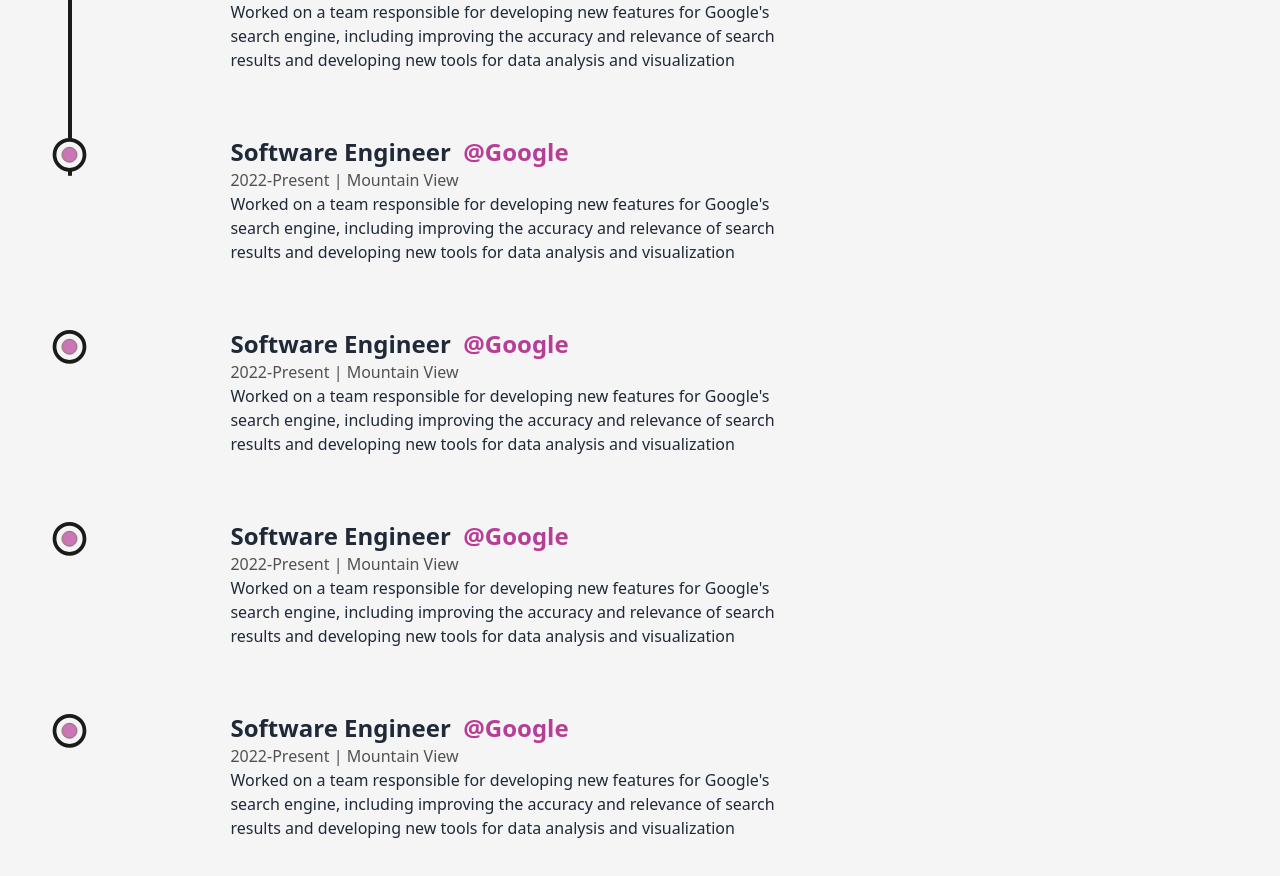
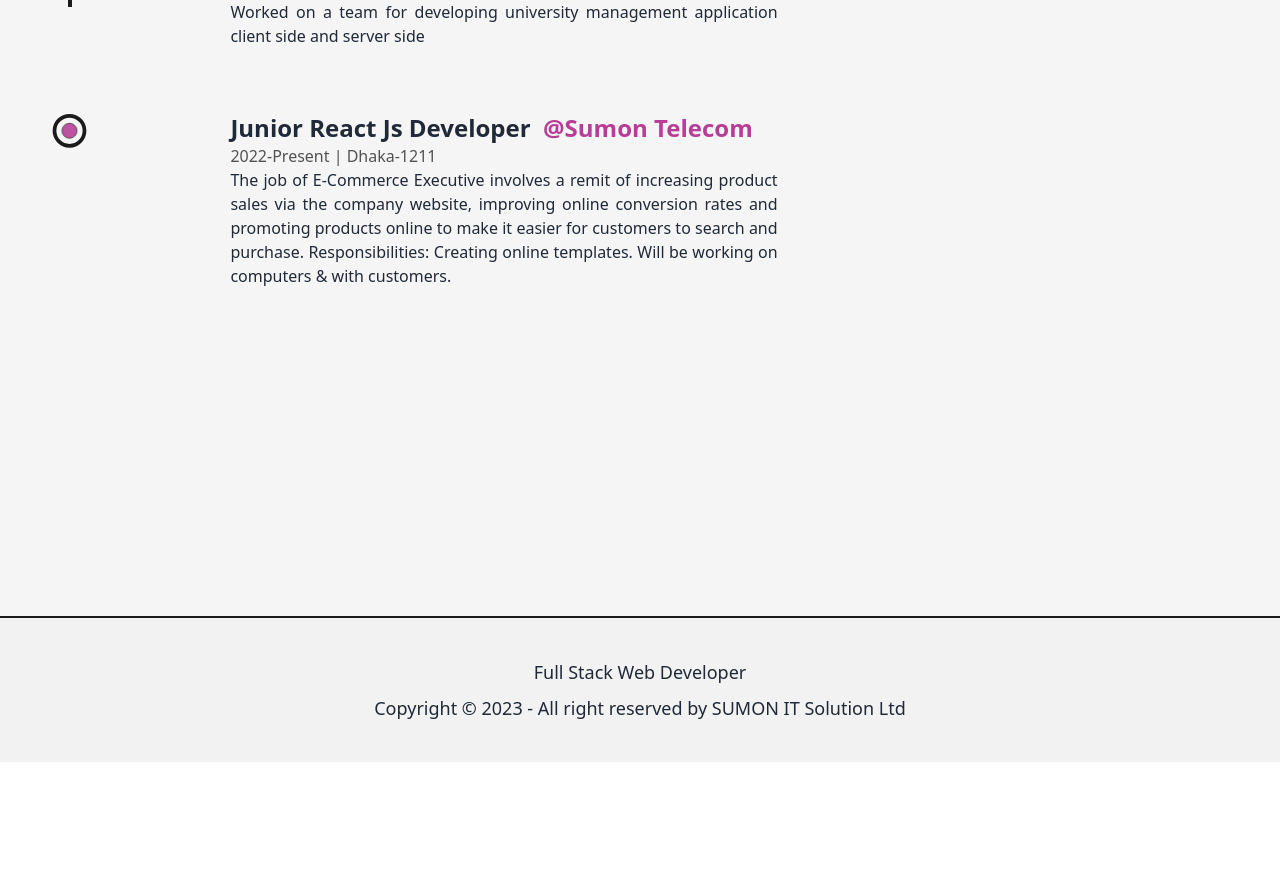
Before and after one commit to sumonhasan55/sumon_hasan_portfolio-nextjs, a Next.js app: page /about in a window 1280 px wide. Shown: the part 3534-4410 px from the top of the page. After the commit the page ends 4296 px from the top, so only its background shows below. Built offline with nearby package versions, Linux system fonts and the light colour scheme.

Commit message:
experience updated

```diff
--- a/src/components/Experience.js
+++ b/src/components/Experience.js
@@ -18,7 +18,7 @@
             <span className="font-medium capitalize text-dark/75 dark:text-light/75 xs:text-sm">
                 {time} | {address}
             </span>
-            <p className="w-full font-medium md:text-sm ">
+            <p className="w-full font-medium md:text-sm text-justify">
                 {work}
             </p>
         </motion.div>
@@ -44,69 +44,27 @@
                 <ul className="flex flex-col items-start justify-between w-full ml-4 xs:ml-2">
                     <Details
 
-                        position="Software Engineer "
-                        company="Google"
-                        companyLink="www.gooogle.com"
-                        time="2022-Present"
-                        address="Mountain View"
-                        work="Worked on a team responsible for developing new features for Google's
-                        search engine, including improving the accuracy and relevance of search results and
-                        developing new tools for data analysis and visualization"
+                        position="Junior Web Developer as Intern  "
+                        company="E-FutureBD"
+                        companyLink="https://www.amaradmission.com/institutes/e-%E2%80%93future-bd/EFBD33"
+                        time="March-2019 to May-2019"
+                        address="Panthapath,Dhaka-1205"
+                        work="Worked on a team for developing university management application client side and server side"
 
 
                     />
                     <Details
 
-                        position="Software Engineer "
-                        company="Google"
-                        companyLink="www.gooogle.com"
+                        position="Junior React Js Developer "
+                        company="Sumon Telecom"
+                        companyLink="www.sumontelecombd.com"
                         time="2022-Present"
-                        address="Mountain View"
-                        work="Worked on a team responsible for developing new features for Google's
-                        search engine, including improving the accuracy and relevance of search results and
-                        developing new tools for data analysis and visualization"
+                        address="Dhaka-1211"
+                        work="The job of E-Commerce Executive involves a remit of increasing product sales via the company website, improving online conversion rates and promoting products online to make it easier for customers to search and purchase. Responsibilities: Creating online templates. Will be working on computers & with customers."
+
+                    />
 
 
-                    />
-                    <Details
-
-                        position="Software Engineer "
-                        company="Google"
-                        companyLink="www.gooogle.com"
-                        time="2022-Present"
-                        address="Mountain View"
-                        work="Worked on a team responsible for developing new features for Google's
-                        search engine, including improving the accuracy and relevance of search results and
-                        developing new tools for data analysis and visualization"
-
-
-                    />
-                    <Details
-
-                        position="Software Engineer "
-                        company="Google"
-                        companyLink="www.gooogle.com"
-                        time="2022-Present"
-                        address="Mountain View"
-                        work="Worked on a team responsible for developing new features for Google's
-                        search engine, including improving the accuracy and relevance of search results and
-                        developing new tools for data analysis and visualization"
-
-
-                    />
-                    <Details
-
-                        position="Software Engineer "
-                        company="Google"
-                        companyLink="www.gooogle.com"
-                        time="2022-Present"
-                        address="Mountain View"
-                        work="Worked on a team responsible for developing new features for Google's
-                        search engine, including improving the accuracy and relevance of search results and
-                        developing new tools for data analysis and visualization"
-
-
-                    />
                 </ul>
 
             </div>
```
